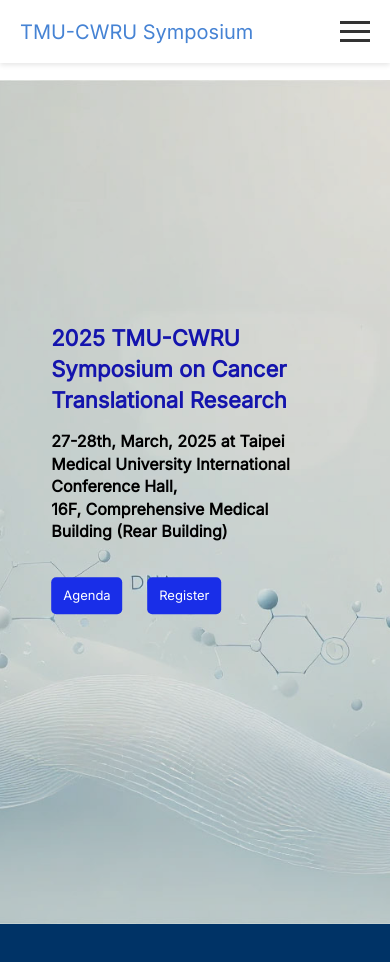
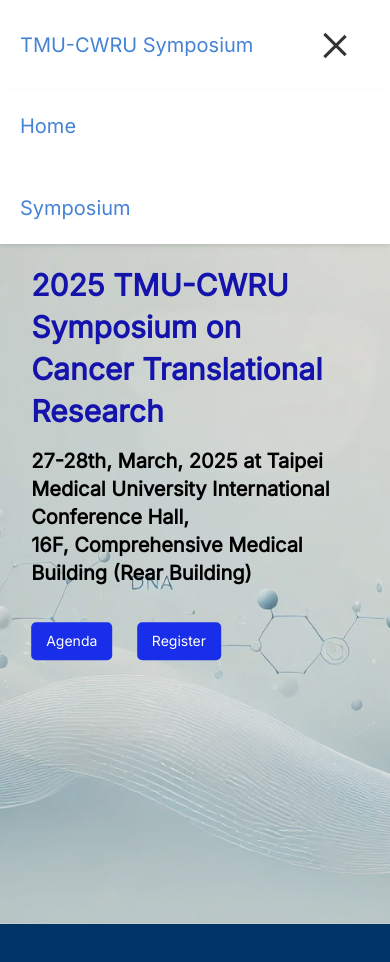
Before and after one commit to RCCTM/TMU-CWRU_Symposium, a plain HTML site: page index.html in a window 390 px wide. Both pictures are taken after a click on the element 355 px from the left and 31 px from the top of the page. Drawn offline with Linux system fonts and the light colour scheme; files whose address does not match are found by name.

Commit message:
解決選單無法展開的問題

```diff
--- a/static/css/style.css
+++ b/static/css/style.css
@@ -280,25 +280,57 @@
     }
 }
 
-/* 1024px (平板) */
 @media (max-width: 1024px) {
     .container {
         max-width: 100%;
         padding: 0 20px;
     }
 
-    .main-nav ul {
-        gap: 15px;
+    .main-nav {
+        visibility: hidden;
+        opacity: 0;
+        position: absolute;
+        top: 100%;
+        left: 0;
+        width: 100%;
+        background: #fff;
+        padding: 10px 0;
+        box-shadow: 0 2px 4px rgba(0, 0, 0, 0.1);
+        transition: opacity 0.3s ease, visibility 0.3s ease;
     }
 
-    .main-nav ul li a {
-        font-size: 16px;
+    .main-nav ul {
+        display: flex;
+        flex-direction: column;
+        padding: 0 20px;
+    }
+
+    .main-nav li {
+        padding: 10px 0;
+        border-bottom: 1px solid var(--border-color);
+    }
+
+    .main-nav li:last-child {
+        border-bottom: none;
+    }
+
+    /* 讓 `Home` 和 `Symposium` 在關閉狀態時仍顯示 */
+    .main-nav li:first-child,
+    .main-nav li:nth-child(2) {
+        display: block;
+        visibility: visible;
+        opacity: 1;
+    }
+
+    .main-nav.active {
+        visibility: visible;
+        opacity: 1;
+        animation: slideDown 0.3s ease-out;
     }
 
     /* slider */
-
     .slide-content {
-       margin-left: 10%;
+        margin-left: 10%;
     }
 
     .hero-slider {
@@ -319,22 +351,18 @@
     .btn {
         padding: 8px 15px;
         font-size: 14px;
-
     }
 
-}
-
-/* 小於 1024px (手機) */
-@media (max-width: 768px) {
-
-    /* 隱藏主選單，使用漢堡選單 */
-    .main-nav {
-        display: none;
-    }
-
+    /* Hamburger 菜單 */
     .mobile-menu-btn {
-        display: block;
+        display: flex;
+        flex-direction: column;
+        gap: 6px;
+        width: 50px;
+        height: 40px;
         cursor: pointer;
+        z-index: 1000;
+        margin-top: 20px;
     }
 
     .mobile-menu-btn span {
@@ -342,68 +370,18 @@
         width: 30px;
         height: 3px;
         background: #333;
-        margin: 6px 0;
+        transition: transform 0.3s ease, opacity 0.3s ease;
     }
 
-    .main-nav.open {
-        display: block;
-        position: absolute;
-        top: 60px;
-        left: 0;
-        width: 100%;
-        background: white;
-        text-align: center;
+    .mobile-menu-btn.active span:nth-child(1) {
+        transform: translateY(8px) rotate(45deg);
     }
 
-    .main-nav.open ul {
-        flex-direction: column;
-        padding: 0;
+    .mobile-menu-btn.active span:nth-child(2) {
+        opacity: 0;
     }
 
-    .main-nav.open ul li {
-        margin: 15px 0;
-    }
-
-    /* Hero 圖片調整 */
-    .hero-slider img {
-        width: 100%;
-        height: 100vh;
-        object-fit: cover;
-    }
-
-    .slide-content {
-        text-align: left;
-        padding: 20px;
-    }
-
-    .slide-content h2 {
-        font-size: 22px;
-    }
-
-    .slide-content h3 {
-        font-size: 16px;
-    }
-
-    .btn {
-        padding: 8px 12px;
-        font-size: 13px;
-    }
-
-    .hero-slider {
-        width: 100%;
-        height: 100vh;
-        /* 讓圖片填滿視窗高度 */
-        object-fit: cover;
-        /* 保持圖片比例，確保圖片填滿 */
-    }
-
-    @media (max-width: 480px) {
-        .hero-slider {
-                width: 100%;
-                height: 100vh;
-                /* 讓圖片填滿視窗高度 */
-                object-fit: cover;
-                /* 保持圖片比例，確保圖片填滿 */
-            }
+    .mobile-menu-btn.active span:nth-child(3) {
+        transform: translateY(-8px) rotate(-45deg);
     }
 }
```
